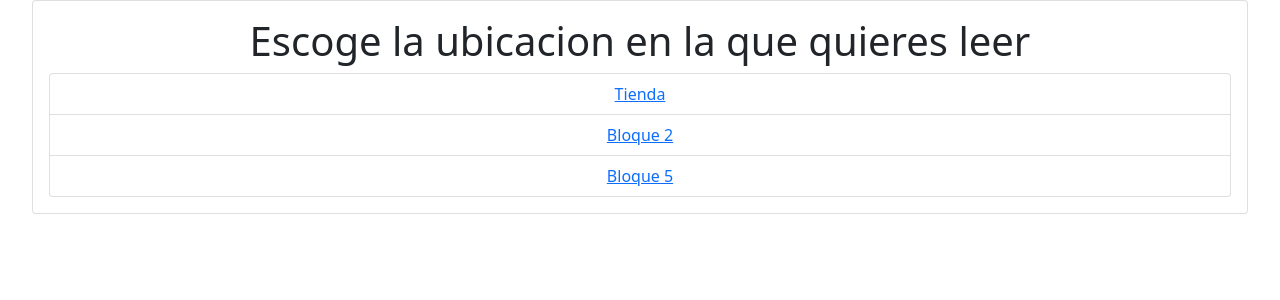
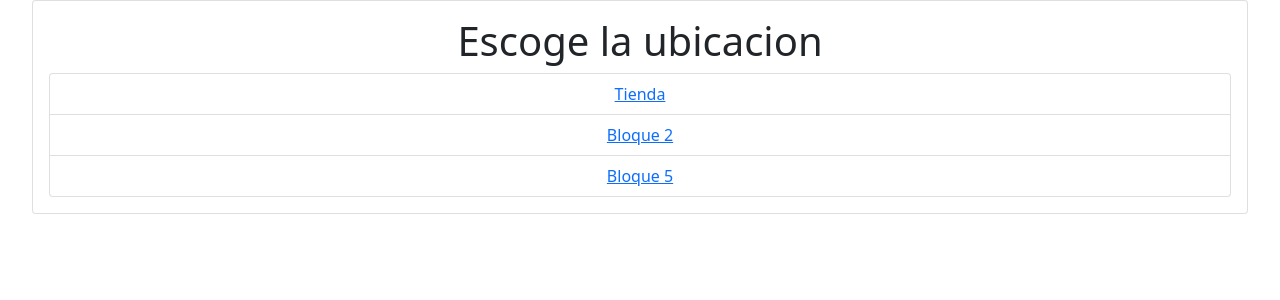
Before and after one commit to adrianvh33/inventario, a Django app: page /lector in a window 1280 px wide. Shown: the part 54-354 px from the top of the page. Run offline with Django 4.2, Linux system fonts and the light colour scheme.

```diff
--- a/lector/templates/lector/lector_list.html
+++ b/lector/templates/lector/lector_list.html
@@ -1,6 +1,6 @@
 {% extends "base.html" %}
 {% block content%}
-<h1>Escoge la ubicacion en la que quieres leer</h1>
+<h1>Escoge la ubicacion</h1>
 <ul  class="list-group">
     <il class="list-group-item">
         <a href="{% url 'lector.leerTienda'  %}">Tienda</a>
```
